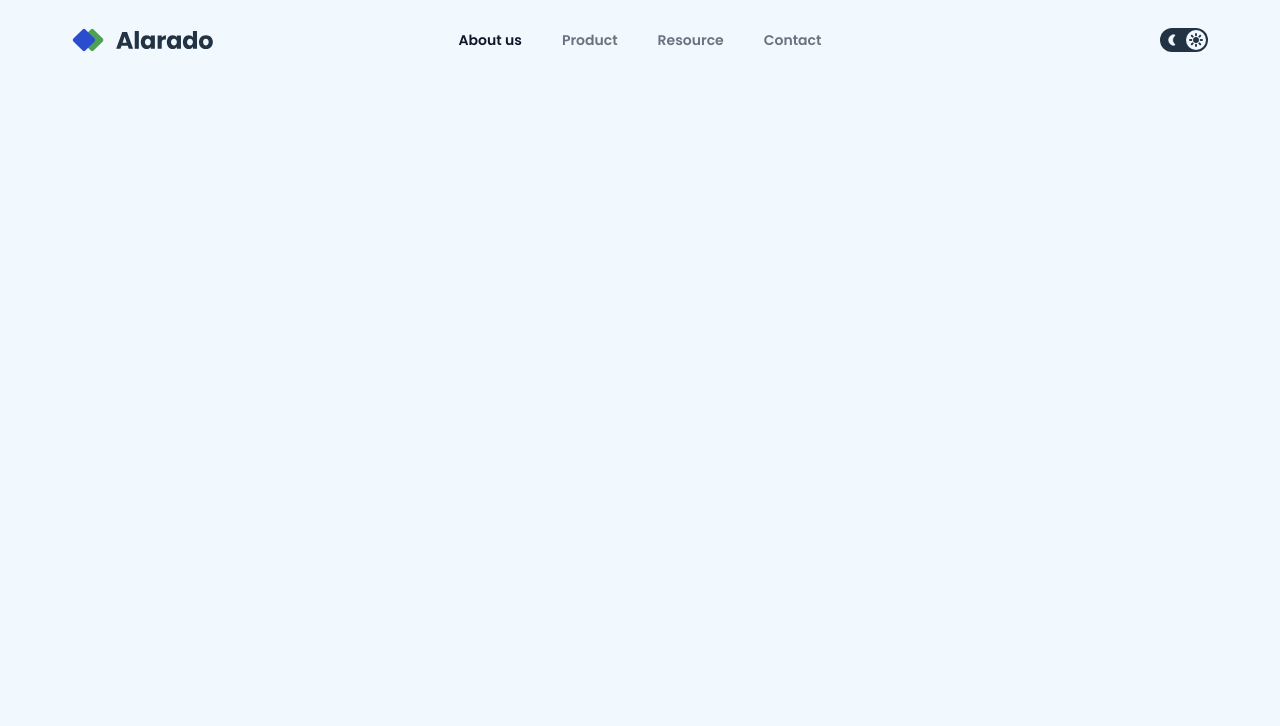
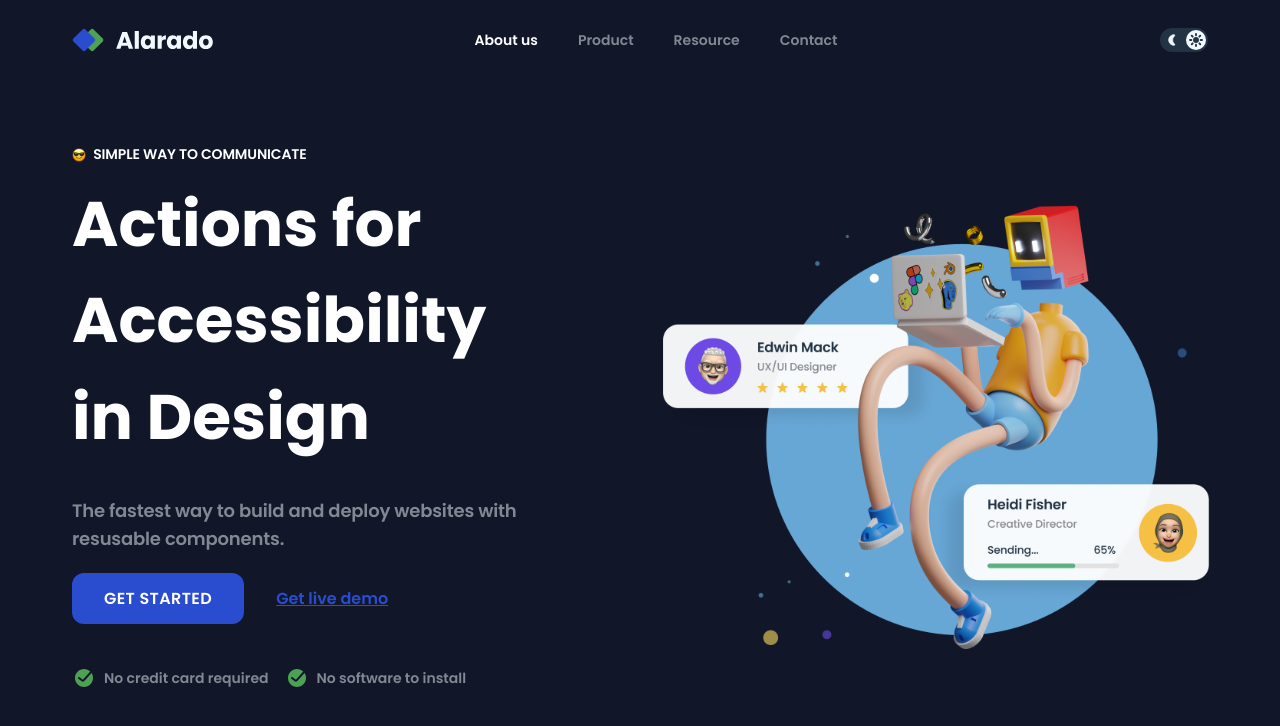
Before and after one commit to ARiYaNSEp0-0/simple-homepage-devchallengesio, a website built with Vite: page src/index.html in a window 1280 px wide. Built offline with nearby package versions, Linux system fonts and the light colour scheme.

Commit message:
Match basic ui

```diff
--- a/src/index.html
+++ b/src/index.html
@@ -1,5 +1,5 @@
 <!doctype html>
-<html lang="en" class="h-full">
+<html lang="en" class="dark h-full">
   <head>
     <meta charset="UTF-8" />
     <meta name="viewport" content="width=device-width, initial-scale=1.0" />
@@ -38,7 +38,9 @@
     />
     <link rel="stylesheet" href="./styles/tailwind.css" />
   </head>
-  <body class="h-full bg-blue-50 text-base font-semibold text-stone-400">
+  <body
+    class="h-full bg-blue-50 text-base font-semibold text-blue-950/60 dark:bg-blue-950 dark:text-blue-50/50"
+  >
     <header>
       <nav class="mx-auto max-w-[1136px] px-6 lg:px-8 xl:px-0">
         <div
@@ -48,18 +50,18 @@
             <a href="#">
               <picture>
                 <img
-                  src="./images/logos/alarado-logo-light.svg"
+                  src="./images/logos/alarado-logo-dark.svg"
                   alt="Two rotated squares blue and green with alarado text for alarado logo."
                 />
               </picture>
             </a>
           </div>
           <div>
-            <ul class="hidden lg:flex lg:gap-10">
+            <ul class="hidden lg:flex lg:gap-10 xl:ml-8">
               <li>
                 <a
                   href="#"
-                  class="flex h-12 items-center text-sm text-blue-950"
+                  class="flex h-12 items-center text-sm text-blue-950 dark:text-white"
                   aria-current="page"
                   >About us</a
                 >
@@ -67,21 +69,21 @@
               <li>
                 <a
                   href="#"
-                  class="flex h-12 items-center text-sm text-blue-950/60 hover:text-blue-950"
+                  class="flex h-12 items-center text-sm hover:text-blue-950 dark:hover:text-white"
                   >Product</a
                 >
               </li>
               <li>
                 <a
                   href="#"
-                  class="flex h-12 items-center text-sm text-blue-950/60 hover:text-blue-950"
+                  class="flex h-12 items-center text-sm hover:text-blue-950 dark:hover:text-white"
                   >Resource</a
                 >
               </li>
               <li>
                 <a
                   href="#"
-                  class="flex h-12 items-center text-sm text-blue-950/60 hover:text-blue-950"
+                  class="flex h-12 items-center text-sm hover:text-blue-950 dark:hover:text-white"
                   >Contact</a
                 >
               </li>
@@ -256,6 +258,97 @@
           </div>
         </div>
       </nav>
+
+      <div
+        class="mx-auto max-w-[1136px] space-y-16 px-6 py-16 sm:space-y-[153px] sm:px-[14px] lg:space-y-[92px] lg:px-8 xl:flex xl:flex-row-reverse xl:items-center xl:gap-24 xl:space-y-0 xl:px-0 xl:pb-0"
+      >
+        <div
+          class="mx-auto max-w-[560px] xl:translate-x-[5px] xl:translate-y-[5px]"
+        >
+          <picture>
+            <img
+              src="./images/hero-image-simple-homepage.png"
+              alt=""
+              class="object-cover"
+            />
+          </picture>
+        </div>
+
+        <div class="sm:pl-[58px] sm:pr-24 lg:pl-[80px] xl:px-0">
+          <div>
+            <p
+              class="text-sm uppercase tracking-[-0.01em] text-blue-900 dark:text-white"
+            >
+              <span class="mr-1 inline-block size-3.5 align-middle"
+                ><img
+                  src="./images/icons/smiling-face-with-sunglasses_1f60e.png"
+                  alt=""
+              /></span>
+              Simple way to communicate
+            </p>
+            <h1
+              class="mt-[12px] text-4xl font-bold leading-[1.2] text-blue-900 sm:text-[63px] sm:leading-[1.53] dark:text-white"
+            >
+              Actions for Accessibility in Design
+            </h1>
+            <p class="mt-[32px] max-w-[45ch] text-lg tracking-[-0.01em]">
+              The fastest way to build and deploy websites with resusable
+              components.
+            </p>
+          </div>
+          <div
+            class="mt-[20px] flex flex-col gap-8 sm:flex-row sm:items-center"
+          >
+            <a
+              href="#"
+              class="flex items-center justify-center rounded-[12px] bg-blue-700 px-[2em] py-[.85em] text-sm uppercase tracking-wide text-white transition-all duration-200 ease-in-out hover:bg-blue-800 focus:outline-none focus:ring-2 focus:ring-blue-950 sm:text-base dark:hover:bg-blue-600 dark:focus:ring-white"
+              >get started</a
+            ><a
+              href="#"
+              class="flex items-center justify-center bg-transparent text-sm leading-4 text-blue-700 underline hover:no-underline focus:outline-none focus:ring-2 focus:ring-blue-950 sm:text-base"
+              >Get live demo</a
+            >
+          </div>
+          <ul class="mt-[42px] flex items-center gap-4 text-sm">
+            <li class="flex items-center gap-2">
+              <svg
+                width="24"
+                height="24"
+                viewBox="0 0 24 24"
+                fill="none"
+                xmlns="http://www.w3.org/2000/svg"
+                aria-hidden="true"
+              >
+                <path
+                  fill-rule="evenodd"
+                  clip-rule="evenodd"
+                  d="M12 21C16.9706 21 21 16.9706 21 12C21 10.1666 20.4518 8.46124 19.5103 7.03891L12.355 14.9893C11.6624 15.7589 10.4968 15.8726 9.66844 15.2513L6.4 12.8C5.95817 12.4686 5.86863 11.8418 6.2 11.4C6.53137 10.9582 7.15817 10.8686 7.6 11.2L10.8684 13.6513L18.214 5.48955C16.5986 3.94717 14.4099 3 12 3C7.02944 3 3 7.02944 3 12C3 16.9706 7.02944 21 12 21Z"
+                  fill="#4CA154"
+                />
+              </svg>
+              No credit card required
+            </li>
+            <li class="flex items-center gap-2">
+              <svg
+                width="24"
+                height="24"
+                viewBox="0 0 24 24"
+                fill="none"
+                xmlns="http://www.w3.org/2000/svg"
+                aria-hidden="true"
+              >
+                <path
+                  fill-rule="evenodd"
+                  clip-rule="evenodd"
+                  d="M12 21C16.9706 21 21 16.9706 21 12C21 10.1666 20.4518 8.46124 19.5103 7.03891L12.355 14.9893C11.6624 15.7589 10.4968 15.8726 9.66844 15.2513L6.4 12.8C5.95817 12.4686 5.86863 11.8418 6.2 11.4C6.53137 10.9582 7.15817 10.8686 7.6 11.2L10.8684 13.6513L18.214 5.48955C16.5986 3.94717 14.4099 3 12 3C7.02944 3 3 7.02944 3 12C3 16.9706 7.02944 21 12 21Z"
+                  fill="#4CA154"
+                />
+              </svg>
+              No software to install
+            </li>
+          </ul>
+        </div>
+      </div>
     </header>
   </body>
 </html>
--- a/tailwind.config.js
+++ b/tailwind.config.js
@@ -3,6 +3,7 @@ const defaultTheme = require("tailwindcss/defaultTheme");
 
 module.exports = {
   content: ["./src/**/*.{html,js}"],
+  darkMode: "selector",
   theme: {
     extend: {
       colors: {
@@ -19,6 +20,9 @@ module.exports = {
           400: "#909193",
         },
       },
+      size: {
+        3.5: "14px",
+      },
       fontFamily: {
         sans: ['"Poppins"', ...defaultTheme.fontFamily.sans],
       },
```
Also changed, not shown: src/images/icons/Done_ring_round_fill.svg, src/images/icons/smiling-face-with-sunglasses_1f60e.png (added).
